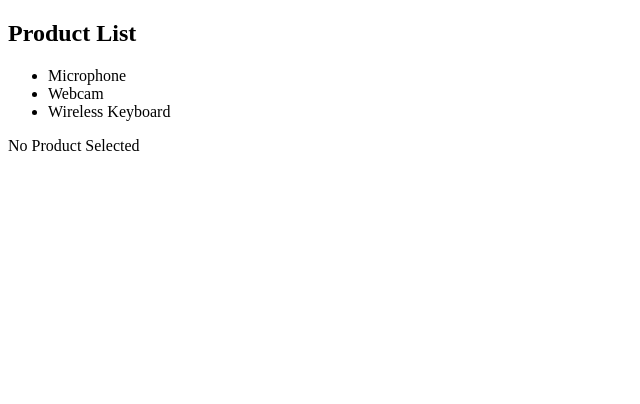
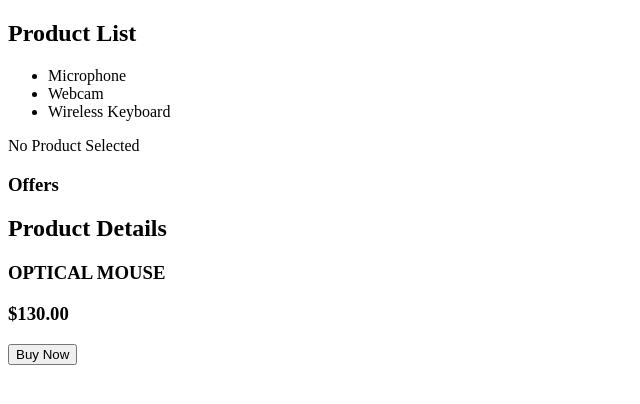
Before and after one commit to JohnSantosuosso/products-app, an Angular app: page / in a window 1280 px wide. Shown: the top 404 px of the page, without its empty margins (0-640 px from the left). Built offline with nearby package versions, Linux system fonts and the light colour scheme.

Commit message:
create product host directive

```diff
--- /dev/null
+++ b/src/app/products/product-host.directive.ts
@@ -0,0 +1,14 @@
+import { Directive, OnInit, ViewContainerRef } from '@angular/core';
+import { ProductDetailComponent } from './product-detail/product-detail.component';
+
+@Directive({
+  selector: '[appProductHost]'
+})
+export class ProductHostDirective implements OnInit {
+  constructor(private vc: ViewContainerRef) {}
+
+  ngOnInit(): void {
+    const productRef = this.vc.createComponent(ProductDetailComponent);
+    productRef.setInput('product', { name: 'Optical Mouse', price: 130 });
+  }
+}
--- a/src/app/products/product-list/product-list.component.html
+++ b/src/app/products/product-list/product-list.component.html
@@ -12,3 +12,6 @@
 <ng-template #noProduct>
   <p>No Product Selected</p>
 </ng-template>
+
+<h3>Offers</h3>
+<ng-template appProductHost></ng-template>
--- a/src/app/products/products.module.ts
+++ b/src/app/products/products.module.ts
@@ -3,13 +3,15 @@
 import { ProductListComponent } from './product-list/product-list.component';
 import { ProductDetailComponent } from './product-detail/product-detail.component';
 import { SortPipe } from './sort.pipe';
+import { ProductHostDirective } from './product-host.directive';
 
 
 @NgModule({
   declarations: [
     ProductListComponent,
     ProductDetailComponent,
-    SortPipe
+    SortPipe,
+    ProductHostDirective
   ],
   imports: [
     CommonModule
```
Also changed, not shown: 1 other file (tests, documents, lock files or other folders).
